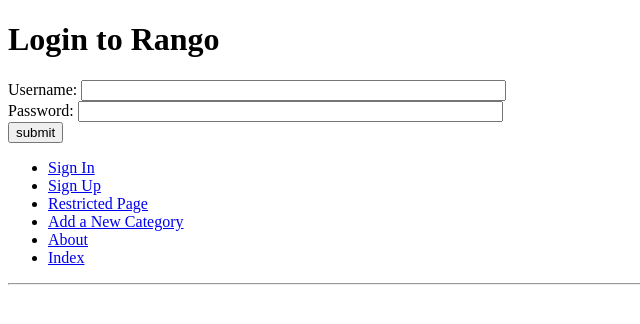
After one commit to Bug-Life/TangowithDjango, a Django app: page /rango/login/ in a window 1280 px wide. The commit adds this page. Shown: the top 324 px of the page, without its empty margins (0-640 px from the left). Run offline with Django 3.2, Linux system fonts and the light colour scheme.

Commit message:
Login Logout functionality implemented

```diff
--- a/rango/urls.py
+++ b/rango/urls.py
@@ -7,7 +7,10 @@ urlpatterns =[
 	url(r'^$', views.index, name='homeofrango'),
 	url(r'^about/$', views.about, name='about'),
 	url(r'^add_category/$', views.add_category, name='addcategory'),
+	url(r'^restricted/', views.restricted, name='restricted'),
 	url(r'^register/$', views.register, name='register'),
+	url(r'^login/$', views.user_login, name='login'),
+	url(r'^logout/$', views.user_logout, name='logout'),
 	url(r'^category/(?P<category_name_slug>[\w\-]+)/$',
 views.show_category, name='show_category'),
 
--- a/rango/views.py
+++ b/rango/views.py
@@ -1,7 +1,11 @@
+from django.contrib.auth.decorators import login_required
 from rango.forms import CategoryForm, UserForm, UserProfileForm
 from django.shortcuts import render
 from rango.models import category,page
-from django.http import HttpResponse
+from django.http import HttpResponse, HttpResponseRedirect
+from django.contrib.auth import authenticate, login
+from django.core.urlresolvers import reverse
+from django.contrib.auth import logout
 
 def index(request):
 
@@ -38,6 +42,7 @@ def show_category(request, category_name_slug):
 
 	return render(request, 'rango/category.html', context = context_dict)
 
+@login_required
 def add_category(request):
 	form = CategoryForm()
 
@@ -81,3 +86,35 @@ def register(request):
 		profile_form = UserProfileForm()
 
 	return render(request,'rango/register.html',{'user_form': user_form,'profile_form': profile_form,'registered': registered})
+
+
+def user_login(request):
+
+	if(request.method == 'POST'):
+
+		username = request.POST['username']
+		password = request.POST['password']
+
+		user = authenticate(username=request.POST['username'], password=request.POST['password'])
+
+		if user:
+
+			if user.is_active:
+				login(request, user)
+				return HttpResponseRedirect(reverse('homeofrango'))
+			else:
+				return HttpResponse("Your Rango account is disabled.")
+		else:
+			print("Invalid login details: {0}, {1}".format(username, password))
+			return HttpResponse("Invalid login details supplied.")
+	else:
+		return render(request, 'rango/login.html',{})
+
+@login_required
+def restricted(request):
+	return render(request,'rango/restricted.html',{})
+
+@login_required
+def user_logout(request):
+	logout(request)
+	return HttpResponseRedirect(reverse('index'))
--- a/tango_with_django_project/settings.py
+++ b/tango_with_django_project/settings.py
@@ -127,7 +127,7 @@ USE_TZ = True
 #Media
 MEDIA_ROOT = MEDIA_DIR
 MEDIA_URL = '/media/'
-
+LOGIN_URL = '/rango/login/'
 # Static files (CSS, JavaScript, Images)
 # https://docs.djangoproject.com/en/1.9/howto/static-files/
 STATICFILES_DIRS = [STATIC_DIR, ]
--- a/templates/rango/base.html
+++ b/templates/rango/base.html
@@ -20,11 +20,17 @@
 
 	<div>
 	<ul>
-		<li><a href="{% url 'addcategory' %}">Add New Category</a></li>
-		<li><a href="{% url 'about' %}">About Rango</a></li>
-		<li><a href="{% url 'homeofrango' %}">Home Page</a></li>
-		<li><a href="{% url 'register' %}">Register Here</a></li>
-	</ul>
+	{% if user.is_authenticated %}
+		<li><a href="{% url 'logout' %}">Logout</a></li>
+	{% else %}
+		<li><a href="{% url 'login' %}">Sign In</a></li>
+		<li><a href="{% url 'register' %}">Sign Up</a></li>
+	{% endif %}
+	<li><a href="{% url 'restricted' %}">Restricted Page</a></li>
+	<li><a href="{% url 'addcategory' %}">Add a New Category</a></li>
+	<li><a href="{% url 'about' %}">About</a></li>
+	<li><a href="{% url 'homeofrango' %}">Index</a></li>
+</ul>
 	</div>
 	</body>
 </html>
--- a/templates/rango/index.html
+++ b/templates/rango/index.html
@@ -6,9 +6,15 @@
 {% endblock %}
 
 
+
 {% block body_block%}
 
 	<h1>Home Page Of Rango-Tango with Django.</h1>
+	{% if user.is_authenticated %}
+		<h1> {{ user.username }} </h1>
+	{% else %}
+		Hey there partner!
+	{% endif %}
 	{% if categories %}
 		<ul>
 		{% for category in categories %}
--- /dev/null
+++ b/templates/rango/login.html
@@ -0,0 +1,22 @@
+{% extends 'rango/base.html' %}
+{% load staticfiles %}
+
+{% block title_block%}
+
+	Rango - Login
+{% endblock %}
+
+{%block body_block %}
+
+	<h1>Login to Rango</h1>
+	<form id="login_form" method="post" action="{% url 'login' %}">
+	{% csrf_token %}
+		Username: <input type="text" name="username" value="" size="50" />
+		<br />
+		Password: <input type="password" name="password" value="" size="50" />
+		<br />
+		<input type="submit" value="submit" />
+	</form>
+
+
+{%endblock%}
```
Also changed, not shown: templates/rango/restricted.html (added, +14 -0 lines), media/profile_images/ab-mai-itna-bhi-kuch-khas-nahi.jpg (added), media/profile_images/action.jpg (added).
